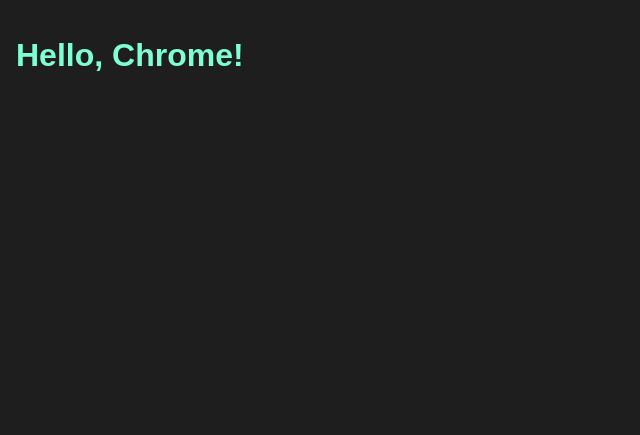
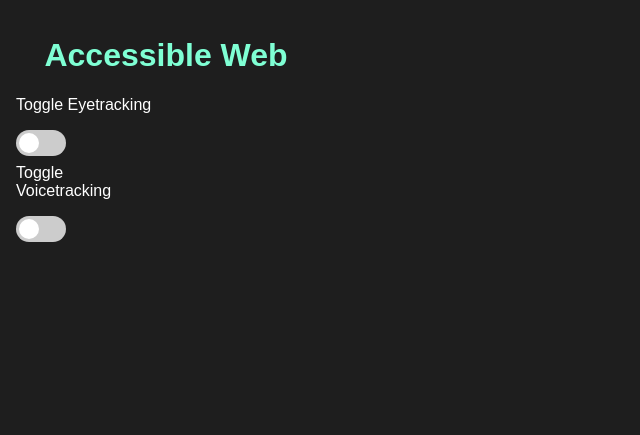
Before and after one commit to MichaelVanatta/PRO200EyeTracker, a browser extension: page src/panel.html in a window 1280 px wide. Shown: the whole page, without its empty margins (0-640 px from the left). Drawn offline with Linux system fonts and the light colour scheme.

Commit message:
Basic HTML and CSS for the Extension

```diff
--- a/src/assets/styles/css/default.css
+++ b/src/assets/styles/css/default.css
@@ -9,4 +9,52 @@
 }
 h1{
     color:aquamarine;
+    text-align: center;
 }
+
+/* Container */
+.switch {
+  position: relative;
+  display: inline-block;
+  width: 50px;
+  height: 26px;
+}
+
+/* Hide default checkbox */
+.switch input {
+  opacity: 0;
+  width: 0;
+  height: 0;
+}
+
+/* Slider background */
+.slider {
+  position: absolute;
+  cursor: pointer;
+  inset: 0;
+  background-color: #ccc;
+  transition: 0.3s;
+  border-radius: 34px;
+}
+
+/* Circle */
+.slider::before {
+  content: "";
+  position: absolute;
+  height: 20px;
+  width: 20px;
+  left: 3px;
+  bottom: 3px;
+  background-color: white;
+  transition: 0.3s;
+  border-radius: 50%;
+}
+
+/* When checked */
+input:checked + .slider {
+  background-color: #4CAF50;
+}
+
+input:checked + .slider::before {
+  transform: translateX(24px);
+}
--- a/src/panel.html
+++ b/src/panel.html
@@ -1,5 +1,6 @@
 <!DOCTYPE html>
 <html lang="en">
+
 <head>
     <meta charset="UTF-8">
     <meta name="viewport" content="width=device-width, initial-scale=1.0">
@@ -8,7 +9,18 @@
 
     <title>Accessible Web Panel</title>
 </head>
+
 <body>
-    <h1>Hello, Chrome!</h1>
+    <h1>Accessible Web</h1>
+    <p>Toggle Eyetracking</p>
+    <label class="switch">
+        <input type="checkbox" id="toggleSetting">
+        <span class="slider"></span>
+        <p>Toggle Voicetracking</p>
+        <label class="switch">
+        <input type="checkbox" id="toggleSetting">
+        <span class="slider"></span>
+    </label>
 </body>
+
 </html>
```
